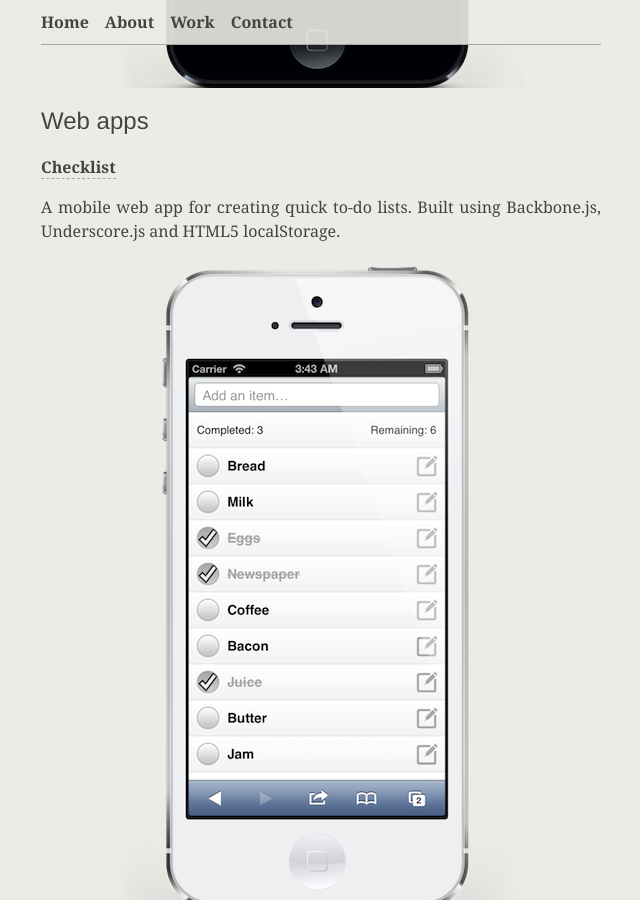
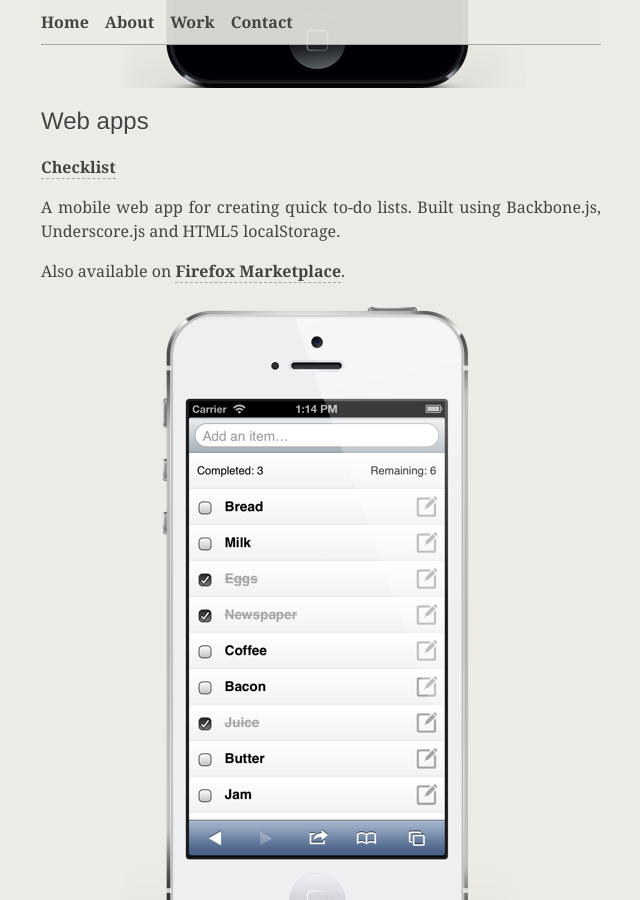
Before and after one commit to alexgibson/alxgbsn.co.uk, a Jekyll site: the page built from work/index.html, in a window 1280 px wide and 900 px high, scrolled down 1838 px. Shown: the whole window, without its empty margins (319-959 px from the left). Built offline with Jekyll 4.4.1, drawn with Linux system fonts in a browser that asks for light colours; Markdown is read by kramdown in place of the engine named in the settings; comment, search, counter and statistics services are not loaded.

Commit message:
Add link to Firefox Marketplace for Checklist web app

```diff
--- a/work/index.html
+++ b/work/index.html
@@ -67,6 +67,9 @@ desc: Recent work by Alex Gibson, a front-end web developer from Newcastle upon
 				<p>
 					A mobile web app for creating quick to-do lists. Built using Backbone.js, Underscore.js and HTML5 localStorage.
 				</p>
+				<p>
+					Also available on <a href="https://marketplace.firefox.com/app/checklist/">Firefox Marketplace</a>.
+				</p>
 			</figcaption>
 			<a class="image-link" href="http://alxgbsn.co.uk/checklist">
 				<img class="fadeIn" src="{{root}}/images/checklist.png" alt="Checklist running in Safari on iPhone 5" />
```
Also changed, not shown: images/checklist.png, 4 other files.
